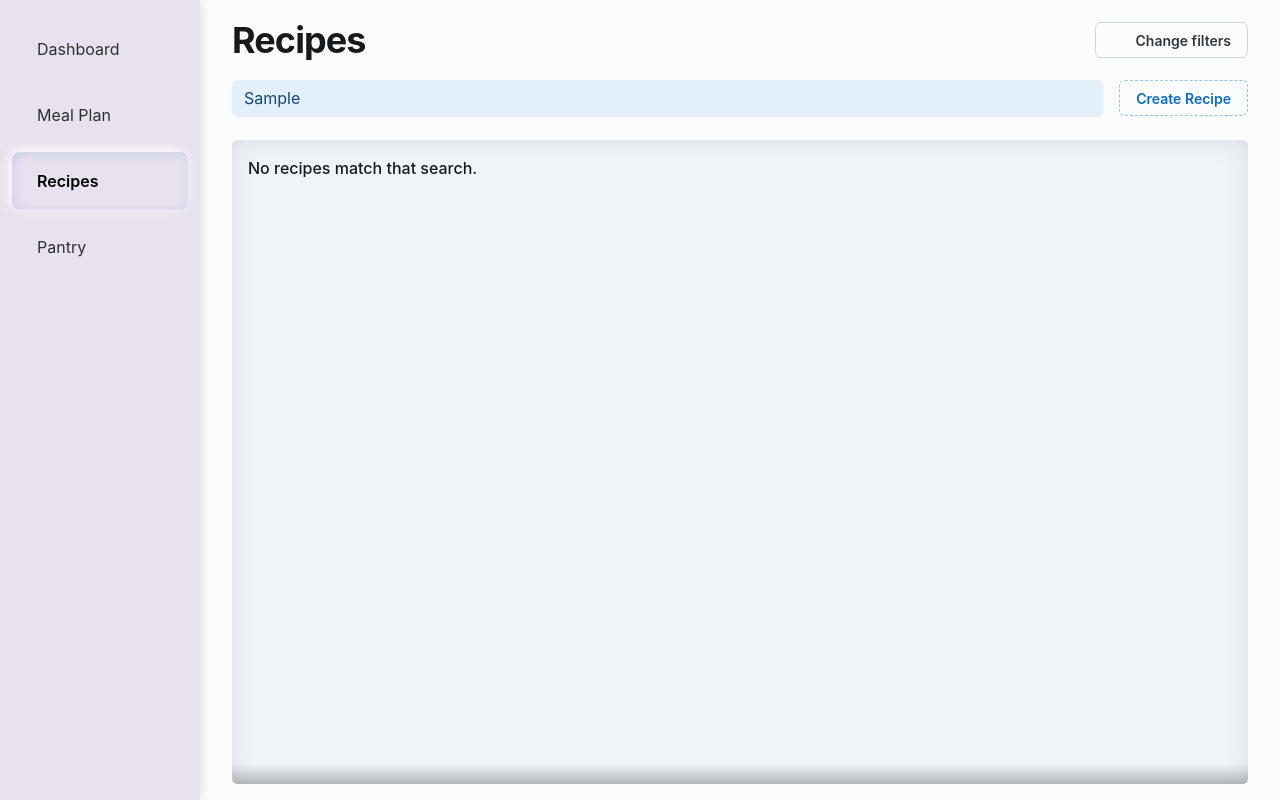
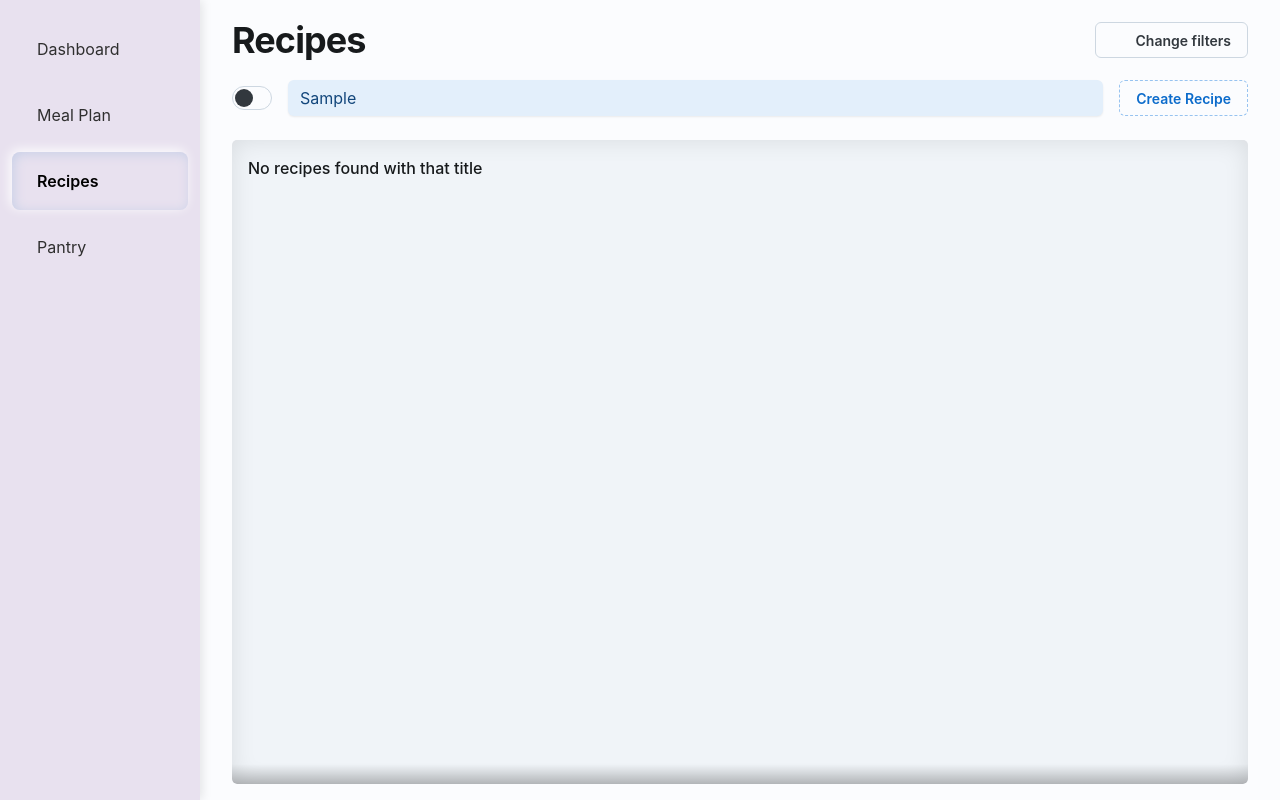
Before and after one commit to jangers1/meal-planning, a React (Vite) app: page /recipes in a window 1280 px wide. Both pictures are taken after typing "Sample" into the empty fields and a click on the button "Create Recipe". Built offline with nearby package versions, Linux system fonts and the light colour scheme; some icons are missing; a web font is replaced by a local one.

Commit message:
Search bar can now be toggled to search tags or recipe title

```diff
--- a/src/pages/RecipeBank.tsx
+++ b/src/pages/RecipeBank.tsx
@@ -1,4 +1,4 @@
-import {Box, Button, Divider, IconButton, Input, Select, Sheet, Typography} from "@mui/joy";
+import {Box, Button, Divider, IconButton, Input, Select, Sheet, Switch, Typography} from "@mui/joy";
 import Stack from "@mui/joy/Stack";
 import {useEffect, useMemo, useRef, useState} from 'react';
 import TuneIcon from '@mui/icons-material/TuneRounded';
@@ -17,6 +17,7 @@ interface RecipeSummary {
 function RecipeBank() {
     const [sidePanelOpen, setSidePanelOpen] = useState(false);
     const [searchString, setSearchString] = useState('');
+    const [searchMode, setSearchMode] = useState<'title' | 'tags'>('title');
     const drawerWidth = '20%'; // Width of the side panel
     const [showTopShadow, setShowTopShadow] = useState(false);
     const [showBottomShadow, setShowBottomShadow] = useState(false);
@@ -225,12 +226,12 @@ function RecipeBank() {
     const filteredRecipes = useMemo(() => {
         const term = searchString.trim().toLowerCase();
         if (!term) return sampleRecipes;
-        return sampleRecipes.filter(r =>
-            r.name.toLowerCase().includes(term) ||
-            r.tags.some(t => t.tagName.toLowerCase().includes(term)) ||
-            (r.description?.toLowerCase().includes(term) ?? false)
-        );
-    }, [searchString, sampleRecipes]);
+        if (searchMode === 'title') {
+            return sampleRecipes.filter(r => r.name.toLowerCase().includes(term));
+        } else { // tags mode
+            return sampleRecipes.filter(r => r.tags.some(t => t.tagName.toLowerCase().includes(term)));
+        }
+    }, [searchString, sampleRecipes, searchMode]);
 
     const updateShadows = () => {
         const el = scrollRef.current;
@@ -330,8 +331,17 @@ function RecipeBank() {
                             gap: 2,
                         }}
                     >
+                        <Box sx={{display: 'flex', alignItems: 'center', gap: 1}}>
+                            <Switch
+                                variant={'outlined'}
+                                size={'lg'}
+                                checked={searchMode === 'tags'}
+                                onChange={() => setSearchMode(prev => prev === 'title' ? 'tags' : 'title')}
+                                slotProps={{ input: { 'aria-label': 'Toggle search mode: tags or titles' } }}
+                            />
+                        </Box>
                         <Input
-                            placeholder="Search recipes..."
+                            placeholder={searchMode === 'tags' ? "Search tags..." : "Search recipe titles..."}
                             color="primary"
                             variant={searchString ? "soft" : "outlined"}
                             sx={{
@@ -340,13 +350,16 @@ function RecipeBank() {
                             value={searchString}
                             onChange={(e) => setSearchString(e.target.value)}
                             endDecorator={
+                                searchString && (
                                     <IconButton
                                         variant={'plain'}
                                         color={'primary'}
                                         onClick={() => setSearchString('')}
+                                        aria-label="Clear search"
                                     >
                                         <CloseRounded/>
                                     </IconButton>
+                                )
                             }
                         />
                         <Button
@@ -413,7 +426,9 @@ function RecipeBank() {
                             ))}
                             {!filteredRecipes.length && (
                                 <Box>
-                                    <Typography level="title-md">No recipes match that search.</Typography>
+                                    <Typography level="title-md">
+                                        {searchMode === 'tags' ? 'No recipes found with that tag' : 'No recipes found with that title'}
+                                    </Typography>
                                 </Box>
                             )}
                         </Box>
```
Lines whose indentation alone changed are shown as unchanged.
